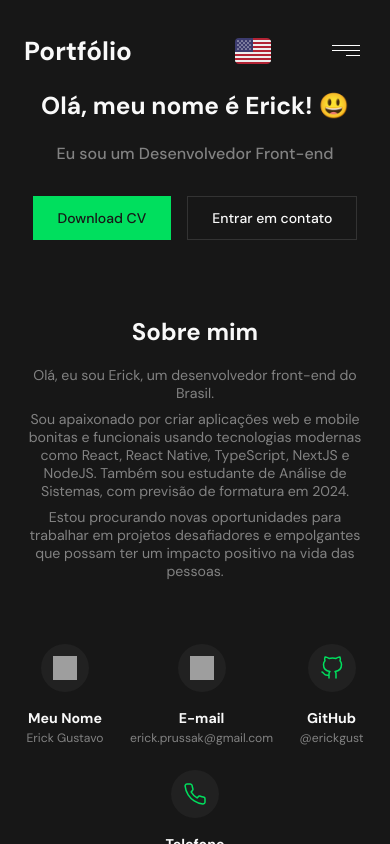
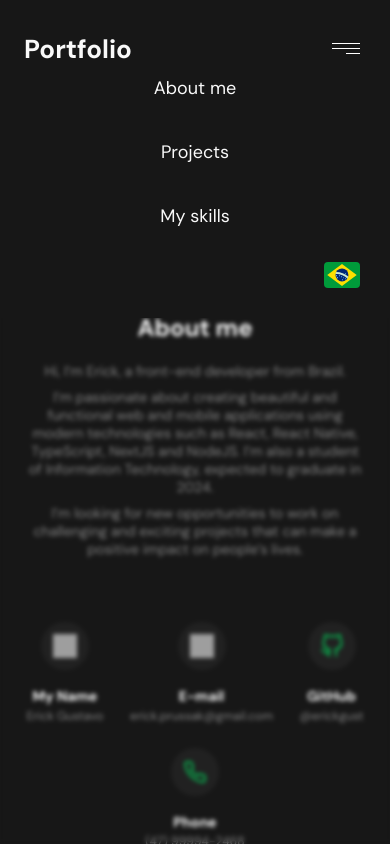
Before and after one commit to erickgust/portfolio, a React (Vite) app: page / in a window 390 px wide. Both pictures are taken after a click on the button "Open navigation menu". Shown: the top 844 px of the page. Built offline with nearby package versions, Linux system fonts and the light colour scheme; grey boxes are pictures that could not be loaded.

Commit message:
feat: add language switch in mobile version

```diff
--- a/src/header/header-styles.ts
+++ b/src/header/header-styles.ts
@@ -54,23 +54,25 @@ export const Overlay = styled.div`
   width: 100%;
   height: 100vh;
   backdrop-filter: blur(2px);
+
+  @media (min-width: 768px) {
+    display: none;
+  }
 `
 
 export const MobileMenu = styled.ul`
-  position: absolute;
   list-style: none;
 
   display: flex;
   flex-direction: column;
   background: ${({ theme }) => theme.colors.dark};
 
-  margin-top: 4rem;
+  margin: 0;
   padding: 2.4rem;
+  padding-top: 6.4rem;
   gap: 1.6rem;
   width: 100%;
 
-  top: 0;
-  left: 0;
   z-index: 1;
 
   @media (min-width: 768px) {
@@ -89,7 +91,11 @@ export const MobileMenuItem = styled.li`
   }
 `
 
-export const LanguageSwitchButton = styled.button`
+type LanguageSwitchProps = {
+  hidden?: boolean
+}
+
+export const LanguageSwitchButton = styled.button<LanguageSwitchProps>`
   background: none;
   border: none;
   cursor: pointer;
@@ -99,4 +105,8 @@ export const LanguageSwitchButton = styled.button`
   font-size: 1.8rem;
   font-weight: 600;
   z-index: 10;
+
+  @media screen and (max-width: 768px) {
+    display: ${({ hidden }) => (hidden ? 'none' : 'flex')};
+  }
 `
--- a/src/header/header.tsx
+++ b/src/header/header.tsx
@@ -37,24 +37,34 @@ function useModal () {
   }
 }
 
+function LanguageSwitchButton ({ hidden }: { hidden?: boolean}) {
+  const { i18n: { language, changeLanguage } } = useTranslation()
+
+  function handleLanguageChange () {
+    const newLanguage = language === 'pt' ? 'en' : 'pt'
+    changeLanguage(newLanguage)
+  }
+
+  return (
+    <S.LanguageSwitchButton onClick={handleLanguageChange} hidden={hidden}>
+      {language === 'pt' ? <FlagUs /> : <FlagBr />}
+    </S.LanguageSwitchButton>
+  )
+}
+
 export function Header () {
   const {
     isModalOpen,
     handleModalToggle,
     handleModalClose,
   } = useModal()
-  const { t, i18n } = useTranslation()
+  const { t } = useTranslation()
 
   const links = [
     { title: t('header.about'), href: '#about', label: t('header.aboutLabel') },
     { title: t('header.projects'), href: '#projects', label: t('header.projectsLabel') },
     { title: t('header.skills'), href: '#skills', label: t('header.skillsLabel') },
   ]
-
-  function handleLanguageChange () {
-    const newLanguage = i18n.language === 'pt' ? 'en' : 'pt'
-    i18n.changeLanguage(newLanguage)
-  }
 
   return (
     <S.Header>
@@ -72,9 +82,7 @@ export function Header () {
         </S.List>
       </nav>
 
-      <S.LanguageSwitchButton onClick={handleLanguageChange}>
-        {i18n.language === 'pt' ? <FlagUs /> : <FlagBr />}
-      </S.LanguageSwitchButton>
+      <LanguageSwitchButton hidden />
 
       <S.MobileMenuButton onClick={handleModalToggle} aria-label={t('header.menuLabel')}>
         <MobileMenuIcon />
@@ -90,6 +98,10 @@ export function Header () {
                 </S.Link>
               </S.MobileMenuItem>
             ))}
+
+            <div style={{ alignSelf: 'flex-end' }}>
+              <LanguageSwitchButton />
+            </div>
           </S.MobileMenu>
         </S.Overlay>
       )}
```
